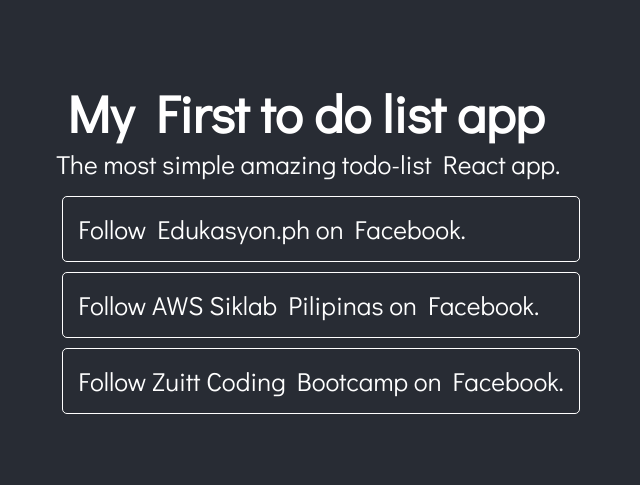
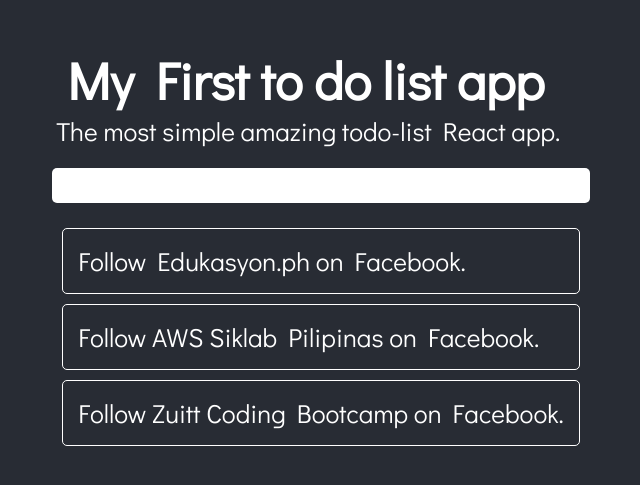
Before and after one commit to AceBurgundy/FCB-React-AWS, a React app: page / in a window 1280 px wide. Shown: the part 149-634 px from the top of the page, without its empty margins (319-959 px from the left). Built offline with nearby package versions, Linux system fonts and the light colour scheme.

Commit message:
Add input box

```diff
--- a/src/index.css
+++ b/src/index.css
@@ -45,3 +45,12 @@
   padding: 15px;
   border-radius: 5px;
 }
+
+.task-input
+{
+  width: 100%;
+  padding: 10px;
+  border-radius: 5px;
+  margin-bottom: 15px;
+  border: none;
+}
--- a/src/index.js
+++ b/src/index.js
@@ -14,12 +14,21 @@
 
 function Tasklist()
 {
+  const taskItemList = [
+    "Follow Edukasyon.ph on Facebook.",
+    "Follow AWS Siklab Pilipinas on Facebook.",
+    "Follow Zuitt Coding Bootcamp on Facebook."
+  ];
+
   return (
+    <div>
+    <input className="task-input" />
     <ul>
-      <Task taskName="Follow Edukasyon.ph on Facebook." />
-      <Task taskName="Follow AWS Siklab Pilipinas on Facebook." />
-      <Task taskName="Follow Zuitt Coding Bootcamp on Facebook." />
+      {taskItemList.map((task, index) => {
+        return <Task key={index} taskName = {task} />
+      })}
     </ul>
+    </div>
   );
 }
 
```
